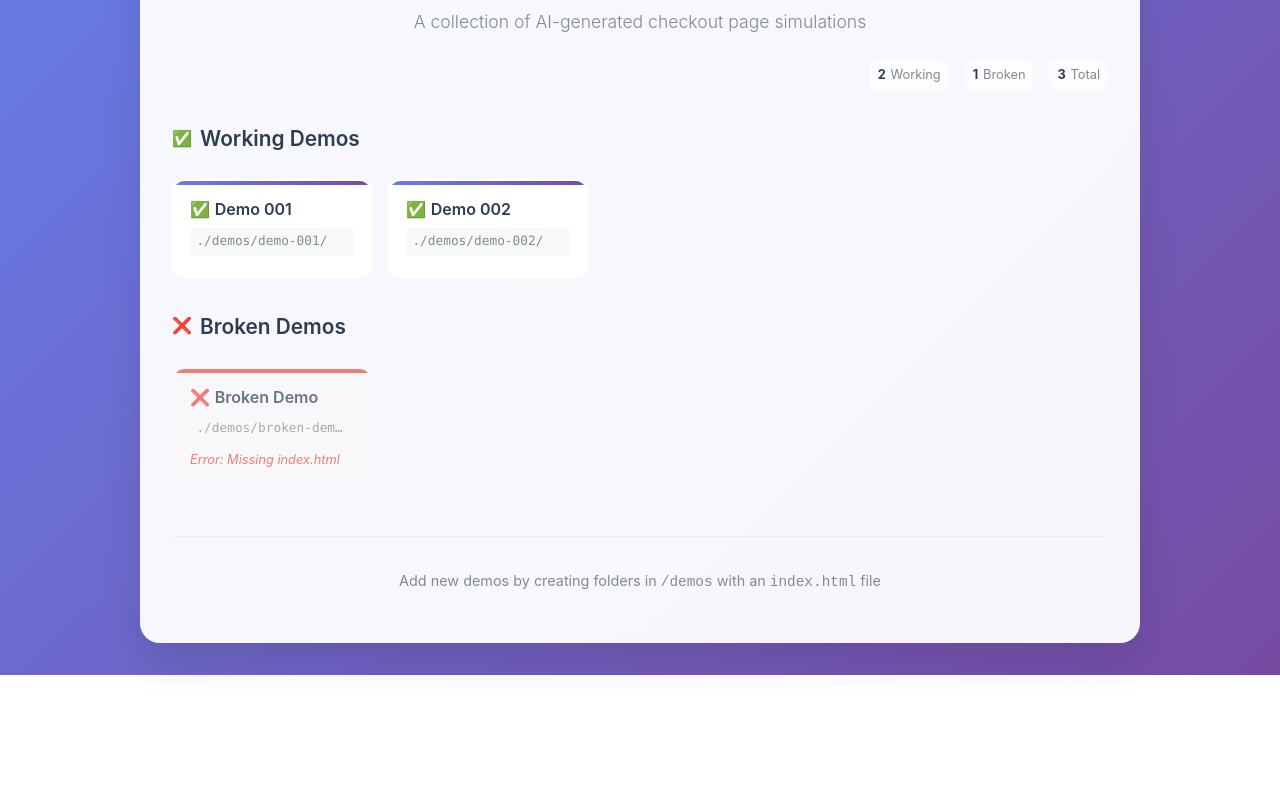
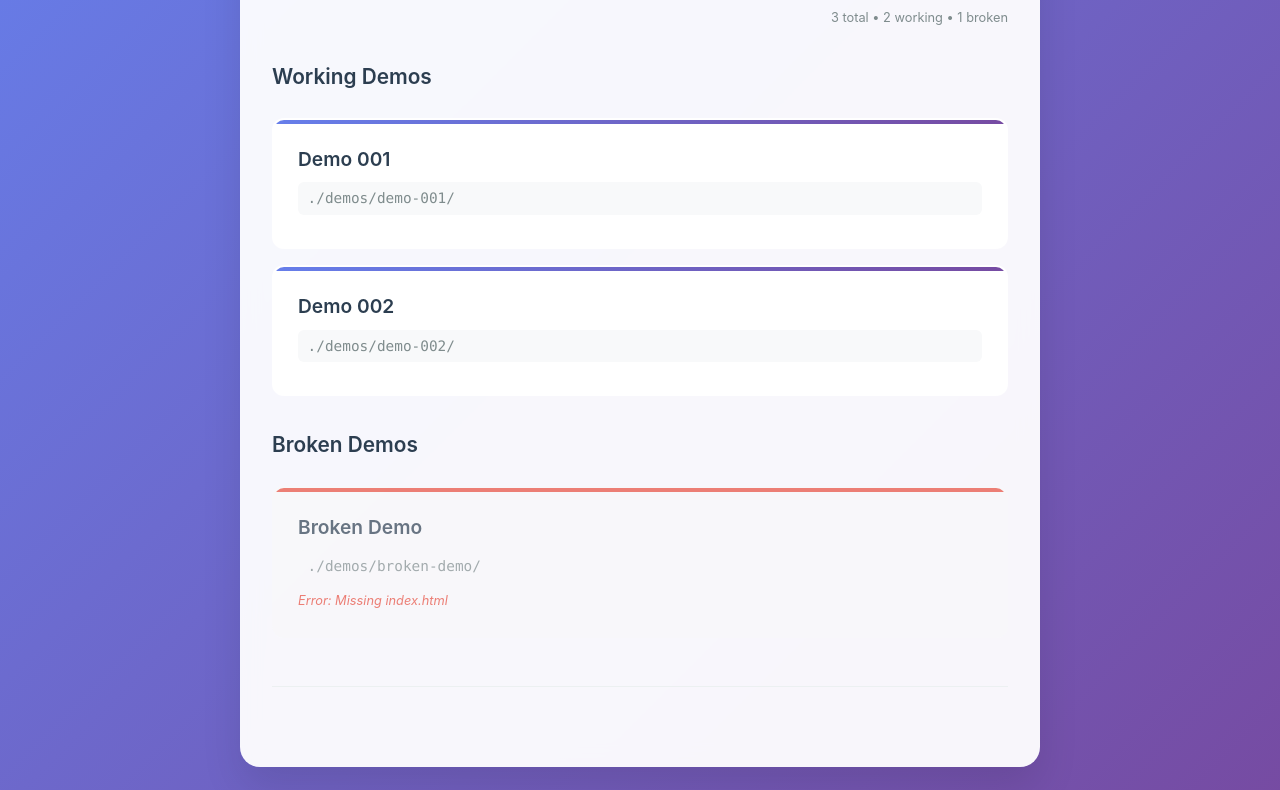
Before and after one commit to logantucker25/checkout-library, a website: page index.html in a window 1280 px wide. Shown: the part 152-942 px from the top of the page. Before the commit the page ends 827 px from the top, so only its background shows below. Drawn offline with Linux system fonts and the light colour scheme.

Commit message:
“iterate”

```diff
--- a/index.html
+++ b/index.html
@@ -21,7 +21,7 @@
         }
 
         .container {
-            max-width: 1000px;
+            max-width: 800px;
             margin: 0 auto;
             background: rgba(255, 255, 255, 0.95);
             border-radius: 20px;
@@ -46,33 +46,14 @@
             text-align: center;
             color: #7f8c8d;
             font-size: 1.1rem;
-            margin-bottom: 1.5rem;
+            margin-bottom: 3rem;
             font-weight: 300;
         }
 
         .stats {
-            display: flex;
-            justify-content: flex-end;
-            gap: 1rem;
+            text-align: right;
             margin-bottom: 2rem;
             font-size: 0.8rem;
-        }
-
-        .stat {
-            display: flex;
-            align-items: center;
-            gap: 0.3rem;
-            padding: 0.3rem 0.5rem;
-            background: rgba(255, 255, 255, 0.7);
-            border-radius: 6px;
-        }
-
-        .stat-number {
-            font-weight: 700;
-            color: #2c3e50;
-        }
-
-        .stat-label {
             color: #7f8c8d;
         }
 
@@ -85,30 +66,24 @@
             color: #2c3e50;
             margin-bottom: 1.5rem;
             font-weight: 600;
-            display: flex;
-            align-items: center;
-            gap: 0.5rem;
         }
 
         .demo-grid {
             display: flex;
-            flex-wrap: wrap;
+            flex-direction: column;
             gap: 1rem;
-            justify-content: flex-start;
         }
 
         .demo-card {
             background: white;
             border-radius: 12px;
-            padding: 1rem;
+            padding: 1.5rem;
             text-decoration: none;
             color: inherit;
             transition: all 0.3s ease;
             border: 2px solid transparent;
             position: relative;
             overflow: hidden;
-            flex: 0 0 auto;
-            width: 200px;
         }
 
         .demo-card::before {
@@ -137,30 +112,20 @@
         }
 
         .demo-name {
-            font-size: 1rem;
+            font-size: 1.2rem;
             font-weight: 600;
-            margin-bottom: 0.3rem;
+            margin-bottom: 0.5rem;
             color: #2c3e50;
-            display: flex;
-            align-items: center;
-            gap: 0.3rem;
-        }
-
-        .demo-status {
-            font-size: 1rem;
         }
 
         .demo-path {
-            font-size: 0.8rem;
+            font-size: 0.9rem;
             color: #7f8c8d;
             font-family: 'Monaco', 'Menlo', monospace;
             background: #f8f9fa;
-            padding: 0.2rem 0.4rem;
-            border-radius: 4px;
-            margin-bottom: 0.3rem;
-            white-space: nowrap;
-            overflow: hidden;
-            text-overflow: ellipsis;
+            padding: 0.3rem 0.6rem;
+            border-radius: 6px;
+            margin-bottom: 0.5rem;
         }
 
         .demo-error {
@@ -200,18 +165,11 @@
             }
 
             .stats {
-                justify-content: center;
-                flex-wrap: wrap;
-                gap: 0.5rem;
+                text-align: center;
             }
 
             .demo-grid {
-                justify-content: center;
-            }
-
-            .demo-card {
-                width: 100%;
-                max-width: 300px;
+                grid-template-columns: 1fr;
             }
         }
     </style>
@@ -219,34 +177,18 @@
 <body>
     <div class="container">
         <h1>Checkout Demo Library</h1>
-        <p class="subtitle">A collection of AI-generated checkout page simulations</p>
 
         <div class="stats">
-            <div class="stat">
-                <span class="stat-number">2</span>
-                <span class="stat-label">Working</span>
-            </div>
-            <div class="stat">
-                <span class="stat-number">1</span>
-                <span class="stat-label">Broken</span>
-            </div>
-            <div class="stat">
-                <span class="stat-number">3</span>
-                <span class="stat-label">Total</span>
-            </div>
+            3 total • 2 working • 1 broken
         </div>
 
 
         <div class="demos-section">
-            <h2 class="section-title">
-                <span class="demo-status">✅</span>
-                Working Demos
-            </h2>
+            <h2 class="section-title">Working Demos</h2>
             <div class="demo-grid">
 
                 <a href="./demos/demo-001/" class="demo-card">
                     <div class="demo-name">
-                        <span class="demo-status">✅</span>
                         Demo 001
                     </div>
                     <div class="demo-path">./demos/demo-001/</div>
@@ -254,7 +196,6 @@
 
                 <a href="./demos/demo-002/" class="demo-card">
                     <div class="demo-name">
-                        <span class="demo-status">✅</span>
                         Demo 002
                     </div>
                     <div class="demo-path">./demos/demo-002/</div>
@@ -266,15 +207,11 @@
 
 
         <div class="demos-section">
-            <h2 class="section-title">
-                <span class="demo-status">❌</span>
-                Broken Demos
-            </h2>
+            <h2 class="section-title">Broken Demos</h2>
             <div class="demo-grid">
 
                 <div class="demo-card broken">
                     <div class="demo-name">
-                        <span class="demo-status">❌</span>
                         Broken Demo
                     </div>
                     <div class="demo-path">./demos/broken-demo/</div>
@@ -288,7 +225,6 @@
 
 
         <div class="footer">
-            <p>Add new demos by creating folders in <code>/demos</code> with an <code>index.html</code> file</p>
         </div>
     </div>
 </body>
```
Also changed, not shown: build.js (+10 -62 lines).
